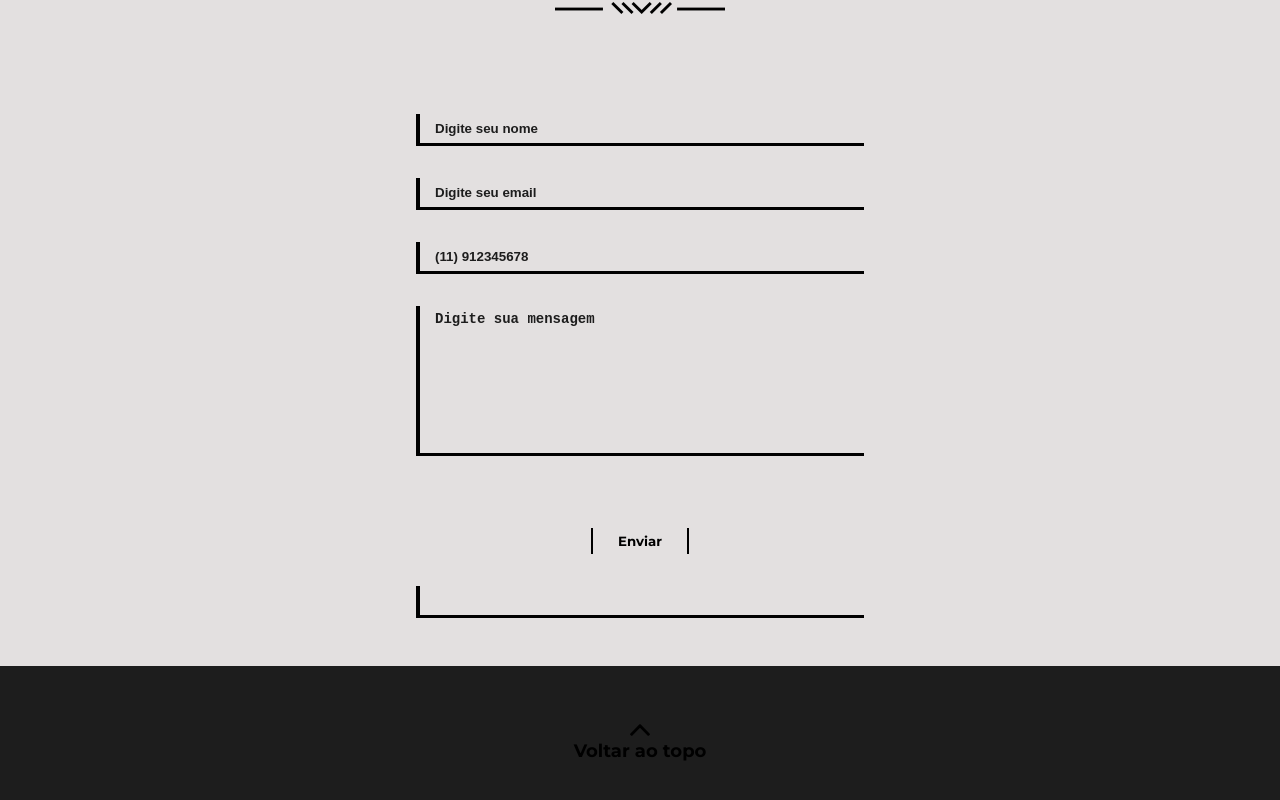
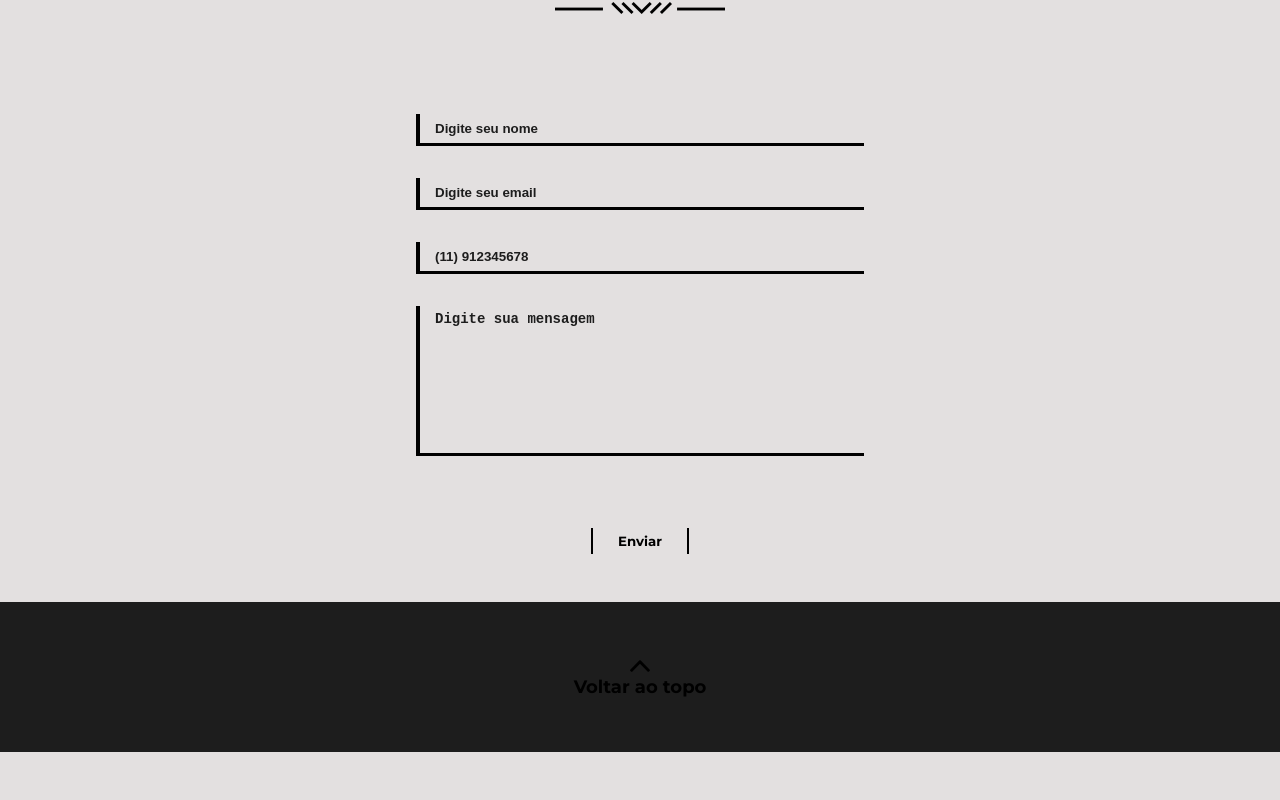
Before and after one commit to martinsalan2003/Portifolio-Alan, a React (Vite) app in the folder portifolioAlan/: page / in a window 1280 px wide. Shown: the part 4249-5049 px from the top of the page. After the commit the page ends 5001 px from the top, so only its background shows below. Built offline with nearby package versions, Linux system fonts and the light colour scheme.

Commit message:
version 1.0

```diff
--- a/portifolioAlan/src/components/Contato.jsx
+++ b/portifolioAlan/src/components/Contato.jsx
@@ -28,7 +28,7 @@ export default function Contato(){
                     <input type="hidden" name='_subject' value='Novo contato!'/>
                     <input type="hidden" name='_captcha' value='false' />
                     <input type="text" name='_honey' id='honey' />
-                    <input type="oculto" nome="_next" valor="https://tela-de-redirecionamento.vercel.app/"></input>
+                    <input type="hidden" name="_next" value="https://tela-de-redirecionamento.vercel.app/"></input>
                 </form>
             </div>
 
```
